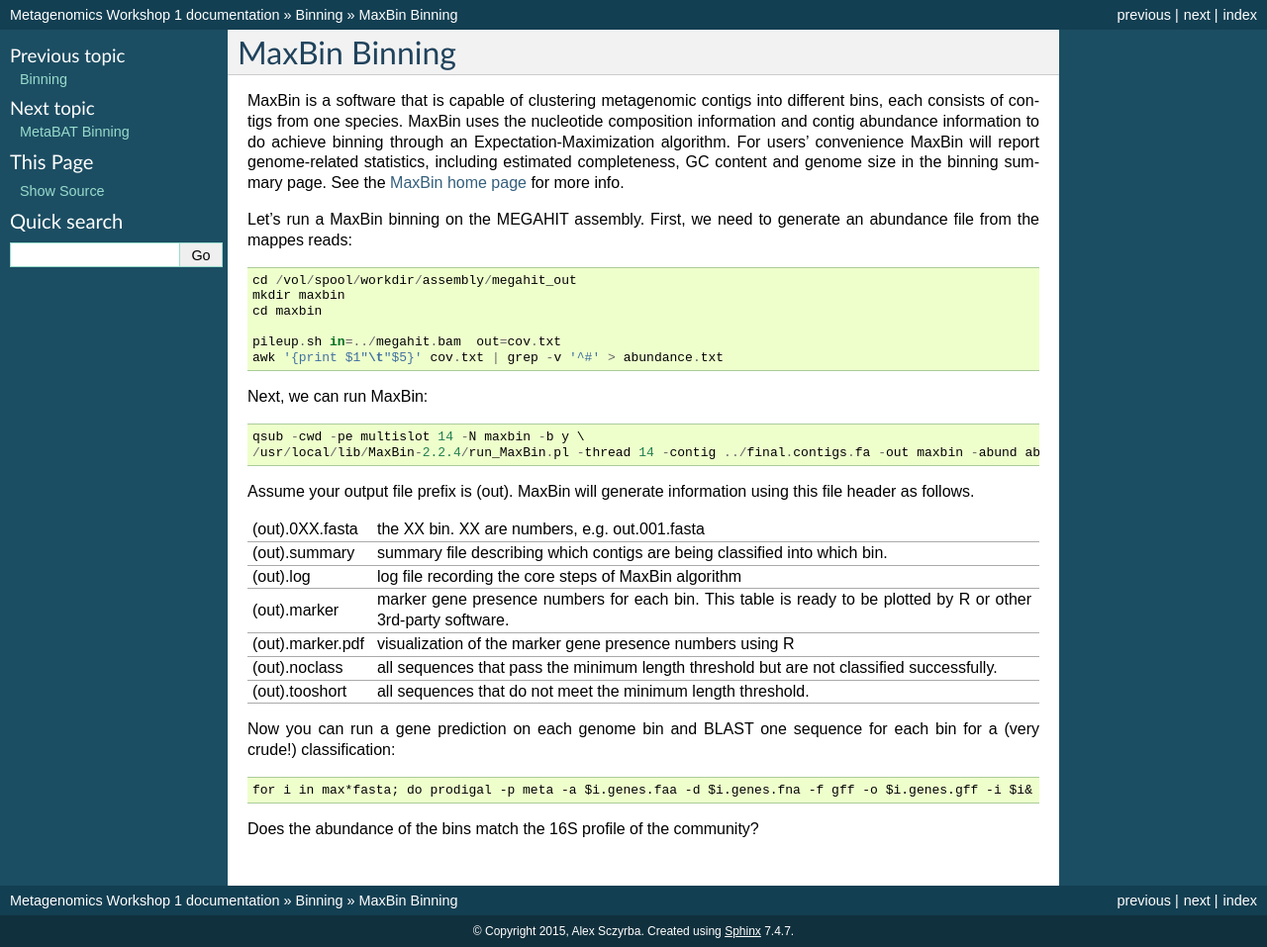
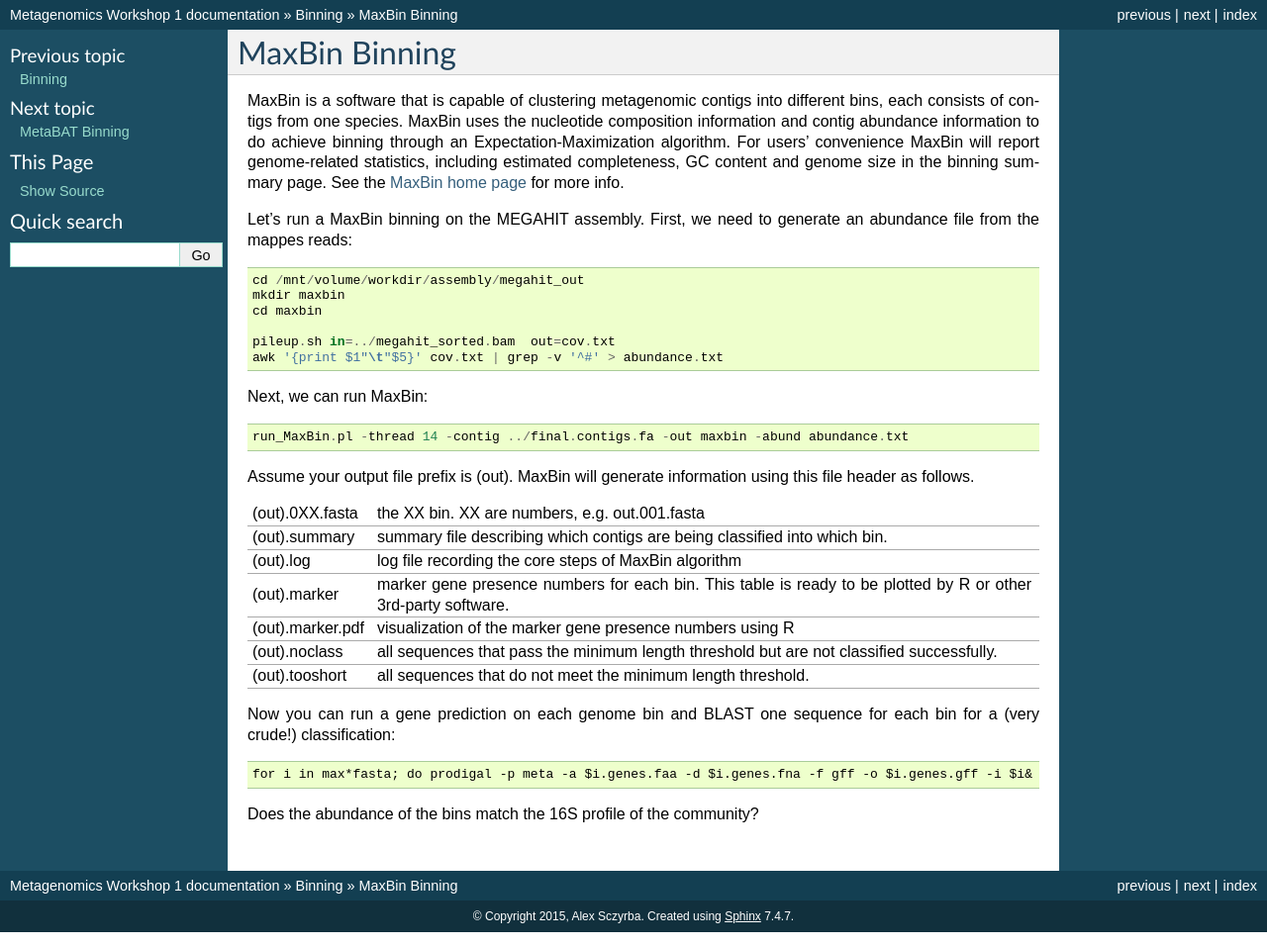
Before and after one commit to metagenomics/metagenomics-workshop, a Sphinx documentation site: the page built from docs/binning/maxbin.rst, in a window 1280 px wide. Shown: the whole page at 99% size. Built offline with Sphinx 7.4.7, drawn with Linux system fonts in a browser that asks for light colours.

Commit message:
paths changed

```diff
--- a/docs/binning/maxbin.rst
+++ b/docs/binning/maxbin.rst
@@ -14,17 +14,16 @@
 Let's run a MaxBin binning on the MEGAHIT assembly. First, we need to
 generate an abundance file from the mappes reads::
 
-  cd /vol/spool/workdir/assembly/megahit_out
+  cd /mnt/volume/workdir/assembly/megahit_out
   mkdir maxbin
   cd maxbin
 
-  pileup.sh in=../megahit.bam  out=cov.txt
+  pileup.sh in=../megahit_sorted.bam  out=cov.txt
   awk '{print $1"\t"$5}' cov.txt | grep -v '^#' > abundance.txt
 
 Next, we can run MaxBin::
 
-  qsub -cwd -pe multislot 14 -N maxbin -b y \
-  /usr/local/lib/MaxBin-2.2.4/run_MaxBin.pl -thread 14 -contig ../final.contigs.fa -out maxbin -abund abundance.txt
+  run_MaxBin.pl -thread 14 -contig ../final.contigs.fa -out maxbin -abund abundance.txt
 
 Assume your output file prefix is (out). MaxBin will generate information using this file header as follows.
 
```
